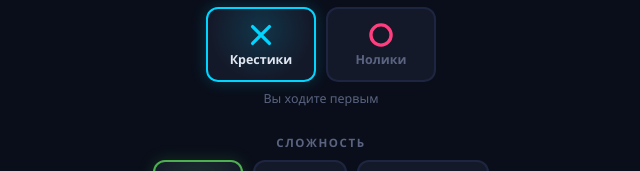
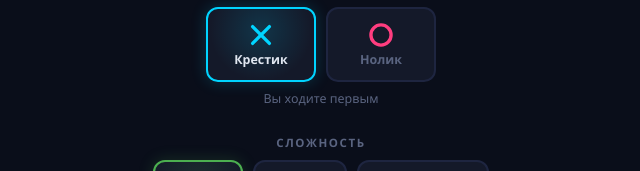
Before and after one commit to tewiqpy-ai/tictactoe-game, a plain HTML site: page index.html in a window 1280 px wide. Shown: the part 429-600 px from the top of the page, 319-959 px from the left. Drawn offline with Linux system fonts and the light colour scheme.

Commit message:
Единственное число в выборе стороны

```diff
--- a/index.html
+++ b/index.html
@@ -499,13 +499,13 @@
       <div class="diff-icon" style="margin-bottom:2px">
         <svg width="28" height="28" viewBox="0 0 100 100"><line x1="20" y1="20" x2="80" y2="80" stroke="var(--x-color)" stroke-width="12" stroke-linecap="round"/><line x1="80" y1="20" x2="20" y2="80" stroke="var(--x-color)" stroke-width="12" stroke-linecap="round"/></svg>
       </div>
-      <div class="diff-name">Крестики</div>
+      <div class="diff-name">Крестик</div>
     </div>
     <div class="start-diff-card" data-side="O" onclick="setSide('O')" style="min-width:110px">
       <div class="diff-icon" style="margin-bottom:2px">
         <svg width="28" height="28" viewBox="0 0 100 100"><circle cx="50" cy="50" r="36" fill="none" stroke="var(--o-color)" stroke-width="12" stroke-linecap="round"/></svg>
       </div>
-      <div class="diff-name">Нолики</div>
+      <div class="diff-name">Нолик</div>
     </div>
   </div>
   <div class="start-hint" id="start-hint">Вы ходите первым</div>
```
